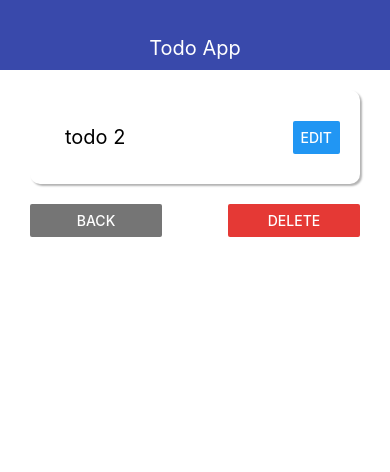
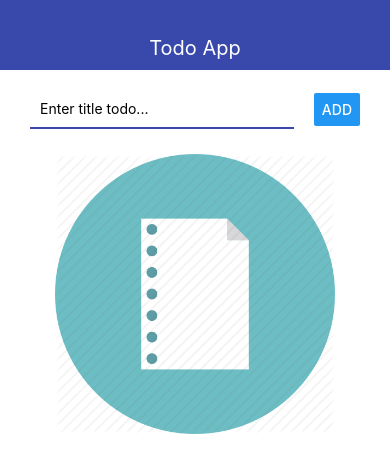
Before and after one commit to YevhenShchoholiev/react-native-todo-list, a React Native app: screen / in a window 390 px wide. Shown: the top 472 px of the page. Built offline with nearby package versions, Linux system fonts and the light colour scheme.

Commit message:
Add image in empty todoList

```diff
--- a/App.js
+++ b/App.js
@@ -6,10 +6,9 @@ import { TodoScreen } from './src/screens/TodoScreen';
 
 
 export default function App() {
-  const [todoId, setTodoId] = useState('2')
+  const [todoId, setTodoId] = useState(null)
   const [todos, setTodos] = useState([
-    { id: '1', title: 'todo 1' },
-    { id: '2', title: 'todo 2' },
+    // { id: '1', title: 'todo 1' }
   ])
 
 
--- a/src/screens/MainScreen.js
+++ b/src/screens/MainScreen.js
@@ -1,20 +1,42 @@
 import React from 'react'
-import { StyleSheet, Text, View, FlatList } from 'react-native'
+import { StyleSheet, Text, View, FlatList, Image } from 'react-native'
 import { Todo } from '../components/Todo'
 import { AddTodo } from '../components/AddTodo'
 
 export const MainScreen = ({ addTodo, todos, removeTodo, openTodo }) => {
+    let content = (<FlatList
+        keyExtractor={item => item.id.toString()}
+        data={todos}
+        renderItem={({ item }) => (
+            <Todo todo={item} onRemove={removeTodo} onOpen={openTodo} />
+        )}
+    />)
+
+    if (todos.length === 0) {
+        content = <View style={styles.imgWrap}>
+            <Image style={styles.image} source={require('../../assets/no-items.png')} />
+        </View>;
+    }
+
     return (
         <View>
             <AddTodo onSubmit={addTodo} />
+            {content}
 
-            <FlatList
-                keyExtractor={item => item.id.toString()}
-                data={todos}
-                renderItem={({ item }) => <Todo todo={item} onRemove={removeTodo} onOpen={openTodo} />}
-            />
         </View>
     )
 }
 
-const styles = StyleSheet.create({})
+const styles = StyleSheet.create({
+    imgWrap: {
+        alignItems: "center",
+        justifyContent: "center",
+        padding: 10,
+        height: 300,
+    },
+    image: {
+        width: '100%',
+        height: '100%',
+        resizeMode:'contain'
+    }
+})
```
Also changed, not shown: assets/no-items.png (added).
